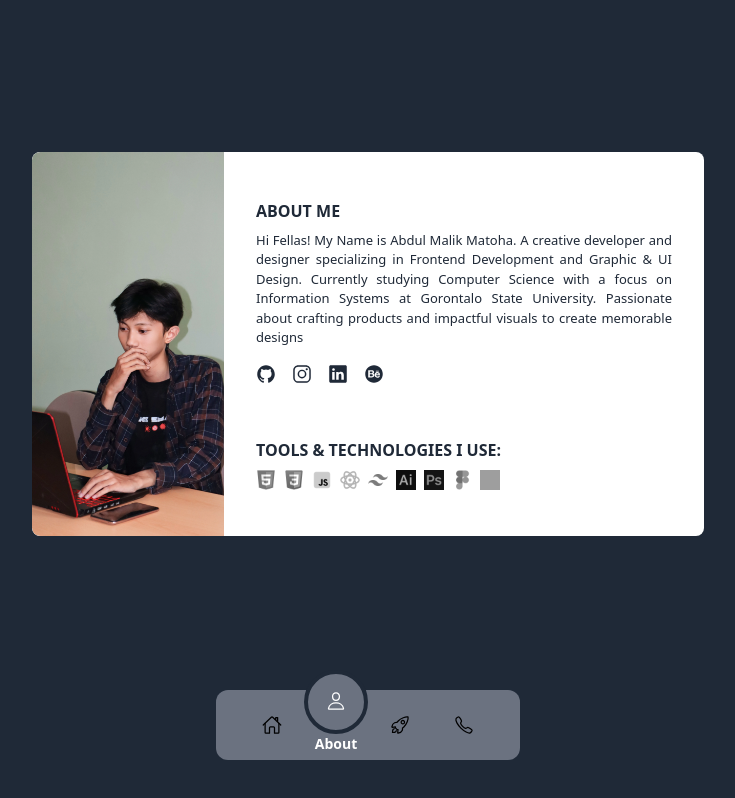
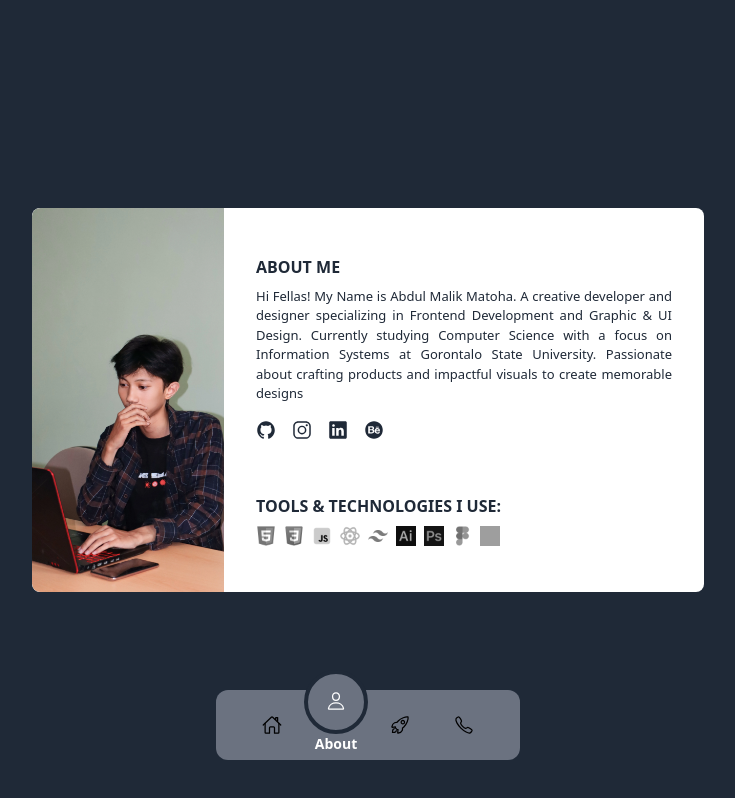
Before and after one commit to Malixl/PortfolioLix, a React (Vite) app: page /about in a window 1280 px wide. Shown: the whole page, without its empty margins (272-1007 px from the left). Built offline with nearby package versions, Linux system fonts and the light colour scheme; grey boxes are pictures that could not be loaded.

Commit message:
chore: Update styling and layout of About, Contact, LandingPage, and Projects pages

```diff
--- a/src/pages/About.jsx
+++ b/src/pages/About.jsx
@@ -9,10 +9,10 @@ import {
 
 const About = () => {
   return (
-    <section className="min-h-screen w-full bg-gray-800 flex justify-center items-center p-4 md:pb-32">
+    <section className="min-h-svh w-full bg-gray-800 flex justify-center items-center p-4">
       <AnimatePresence>
         <motion.div
-          className="flex flex-col rounded-lg bg-white max-w-md mx-4 sm:max-w-lg md:max-w-xl lg:max-w-2xl lg:m-auto md:flex-row mb-28 mt-5 overflow-hidden"
+          className="flex flex-col rounded-lg bg-white max-w-md mx-4 sm:max-w-lg md:max-w-xl mb-[88px] lg:max-w-2xl lg:m-auto md:flex-row overflow-hidden"
           animate={{ scale: 1, opacity: 1 }}
           initial={{ scale: 0.9, opacity: 0 }}
           transition={{ duration: 0.7 }}
@@ -90,7 +90,7 @@ const About = () => {
               </a>
             </motion.div>
             <motion.p
-              className="text-base font-bold text-gray-800 uppercase mt-6"
+              className="text-base font-bold text-gray-800 uppercase lg:mt-6"
               animate={{ opacity: 1 }}
               initial={{ opacity: 0 }}
               transition={{ delay: 0.9, duration: 0.5 }}
--- a/src/pages/Contact.jsx
+++ b/src/pages/Contact.jsx
@@ -28,7 +28,7 @@ const Contact = () => {
   };
 
   return (
-    <div className="bg-gray-800 flex justify-center items-center min-h-screen p-5">
+    <section className="bg-gray-800 flex justify-center items-center h-svh p-5">
       <AnimatePresence>
         {showError && (
           <motion.div
@@ -53,8 +53,7 @@ const Contact = () => {
               Get in Touch
             </h2>
             <p className="text-center text-sm text-gray-600 mb-6">
-              Have questions or want to work together? Fill out the form below
-              and I'll get back to you soon!
+              Have questions or want to work together?
             </p>
             <form onSubmit={(e) => e.preventDefault()}>
               <div className="mb-4">
@@ -137,7 +136,7 @@ const Contact = () => {
           </button>
         </motion.div>
       )}
-    </div>
+    </section>
   );
 };
 
--- a/src/pages/LandigPage.jsx
+++ b/src/pages/LandigPage.jsx
@@ -46,7 +46,7 @@ const LandingPage = () => {
   const text = "HI, I'M LIX";
 
   return (
-    <section className="bg-gray-800 h-screen w-full flex flex-col lg:gap-32 gap-24 justify-center items-center">
+    <section className="bg-gray-800 h-svh w-full flex flex-col lg:gap-32 gap-24 justify-center items-center">
       <AnimatePresence>
         <motion.div
           className="lg:text-right text-center gap-2 flex flex-col"
--- a/src/pages/Projects.jsx
+++ b/src/pages/Projects.jsx
@@ -85,7 +85,7 @@ const Projects = () => {
           </div>
         </motion.div>
       </div>
-      <div className="max-w-4xl mx-auto lg:mb-32 mb-28 px-4">
+      <div className="max-w-4xl mx-auto lg:mb-32 mb-28">
         <div className="grid grid-cols-1 sm:grid-cols-2 lg:grid-cols-3 gap-8">
           <AnimatePresence>
             {filteredProjects.map((project, index) => (
```
